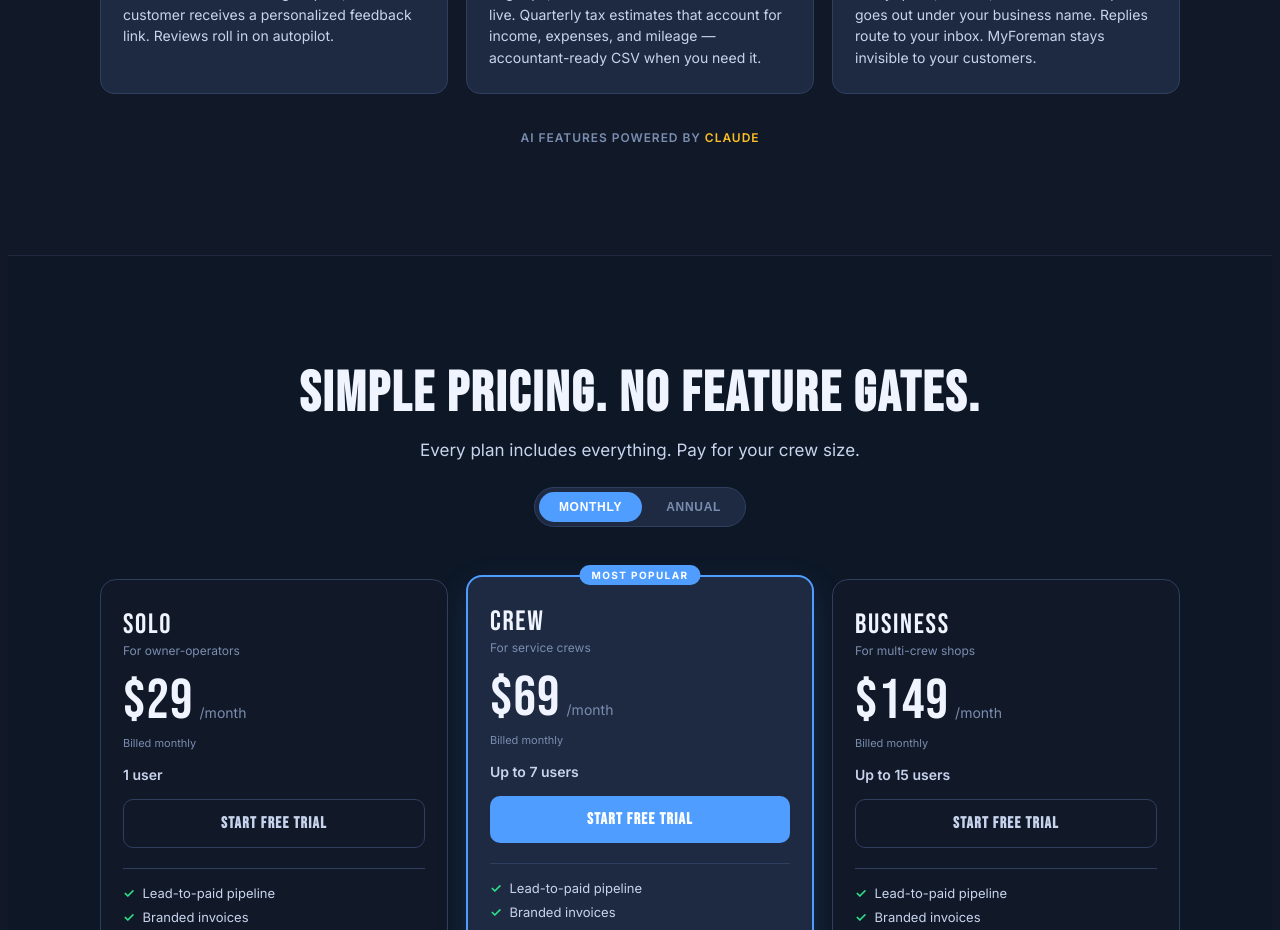
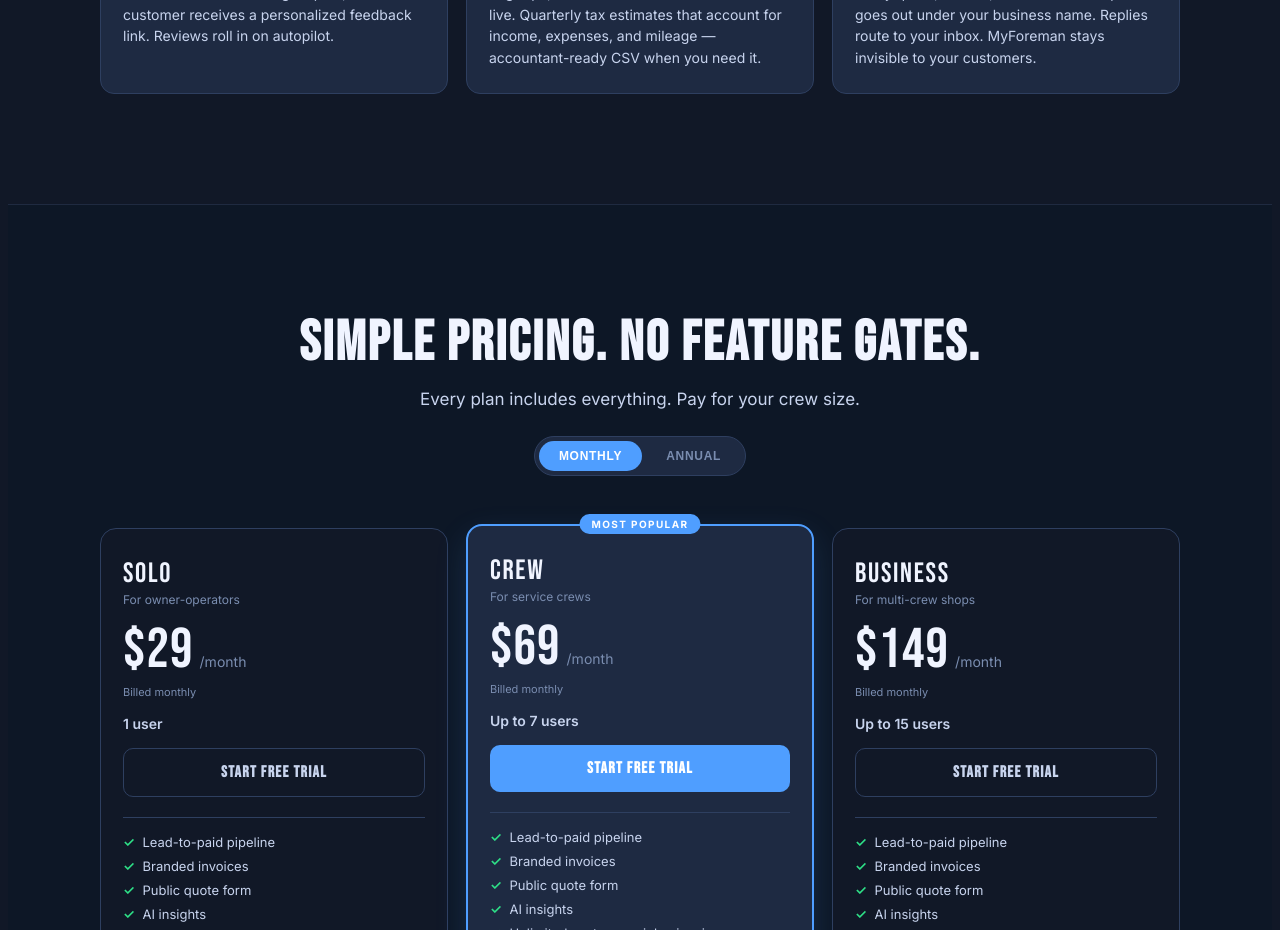
Before and after one commit to chrisroberts1987/fieldapp, a Next.js app: page / in a window 1280 px wide. Shown: the part 3020-3950 px from the top of the page. Built offline with nearby package versions, Linux system fonts and the light colour scheme; no server answers.

Commit message:
remove "powered by Claude" line from Automation section
Co-Authored-By: Claude Opus 4.7 (1M context) <noreply@anthropic.com>

```diff
--- a/pages/index.js
+++ b/pages/index.js
@@ -502,9 +502,6 @@ function Automation() {
           ))}
         </div>
 
-        <div style={{marginTop:36,textAlign:'center',fontSize:12,letterSpacing:'.08em',color:'#7a8db0',textTransform:'uppercase',fontWeight:600}}>
-          AI features powered by <span style={{color:'#fbbf24'}}>Claude</span>
-        </div>
       </div>
 
       <style jsx>{`
```
